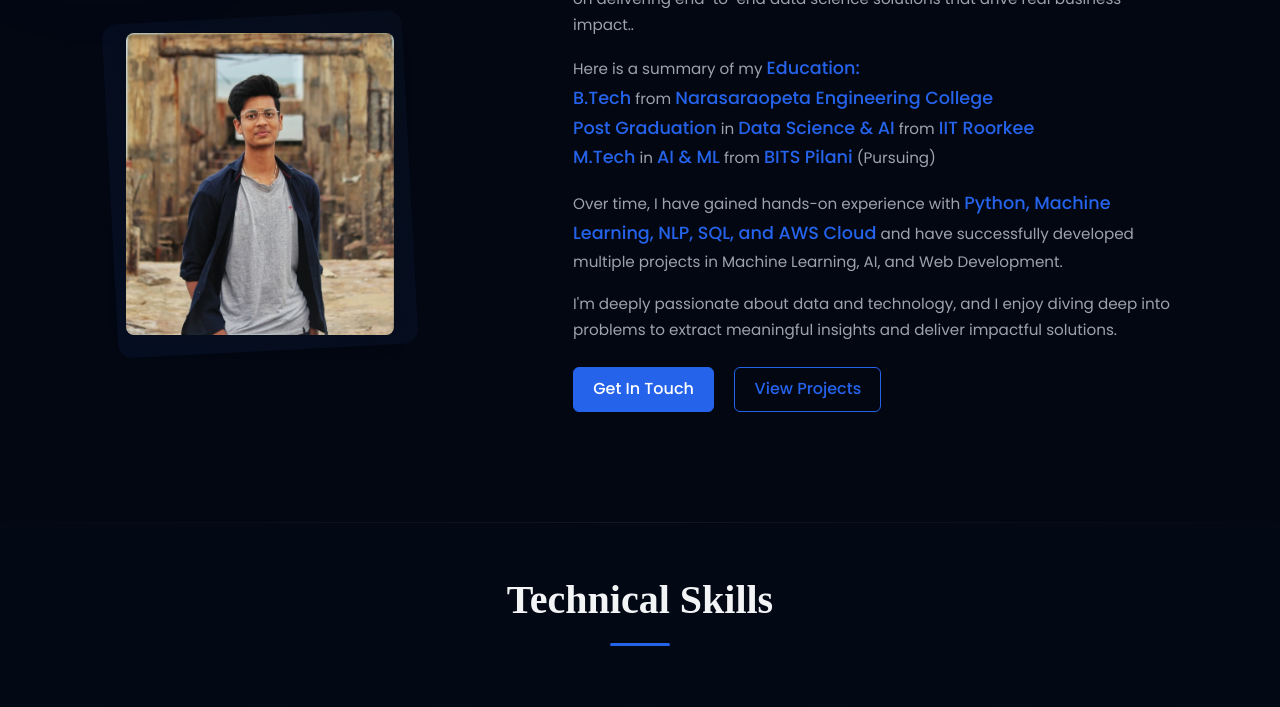
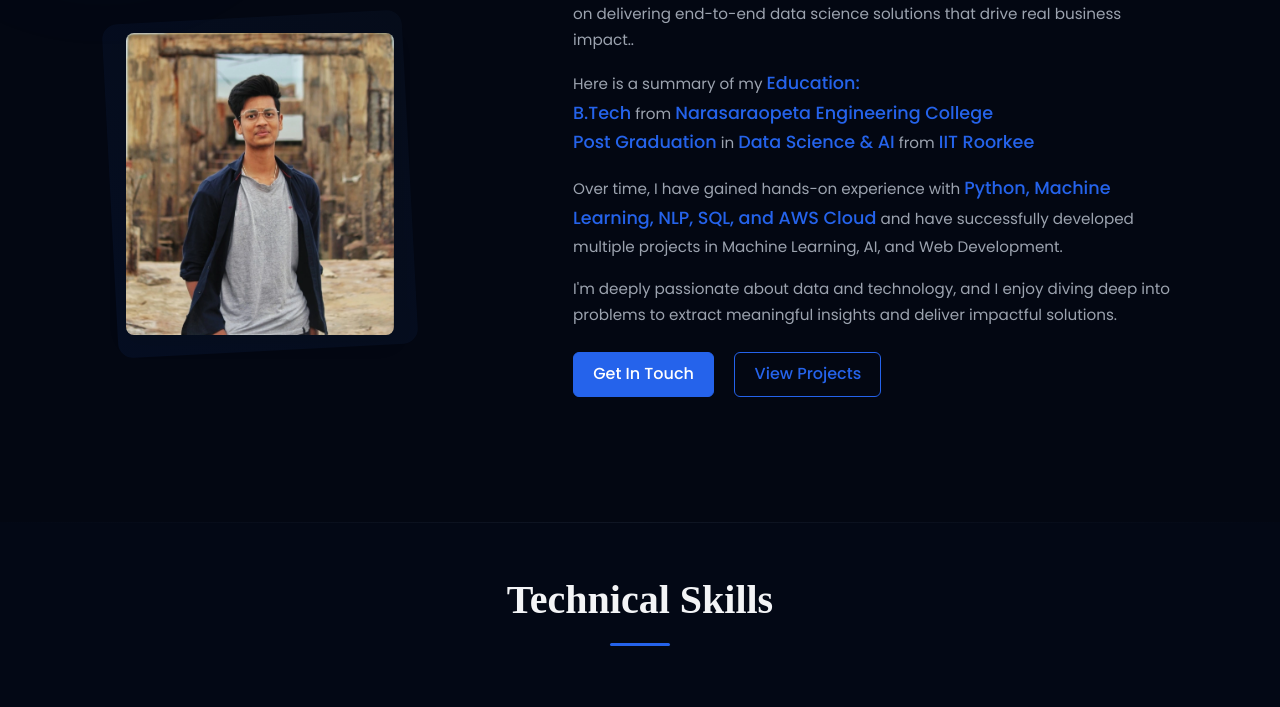
Before and after one commit to Saketh-Vadlamudi/Portfolio, a plain HTML site: page index.html in a window 1280 px wide. Shown: the part 1078-1785 px from the top of the page. Drawn offline with nearby package versions, Linux system fonts and the light colour scheme; animation ran at ten frames a second.

Commit message:
Update index.html

```diff
--- a/index.html
+++ b/index.html
@@ -131,7 +131,7 @@
 							Here is a summary of my <span class="lead">Education:</span><br>
                             <span class="lead">B.Tech</span> from <span class="lead">Narasaraopeta Engineering College</span><br>
 							<span class="lead">Post Graduation</span> in <span class="lead">Data Science & AI</span> from <span class="lead">IIT Roorkee</span><br>
-							<span class="lead">M.Tech</span> in <span class="lead">AI & ML</span> from <span class="lead">BITS Pilani</span> (Pursuing)
+							<!--<span class="lead">M.Tech</span> in <span class="lead">AI & ML</span> from <span class="lead">BITS Pilani</span> (Pursuing)-->
 						</p>
                         <p class="mb-3">
                             Over time, I have gained hands-on experience with <span class="lead">Python, Machine Learning, NLP, SQL, and AWS Cloud</span> and have successfully developed multiple projects in Machine Learning, AI, and Web Development.
```
